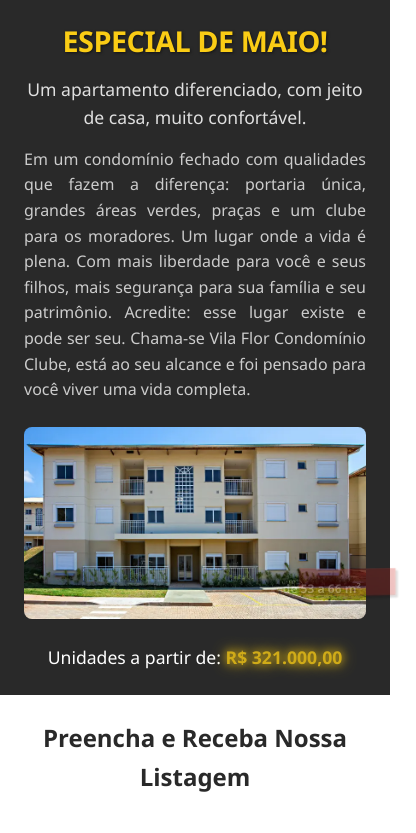
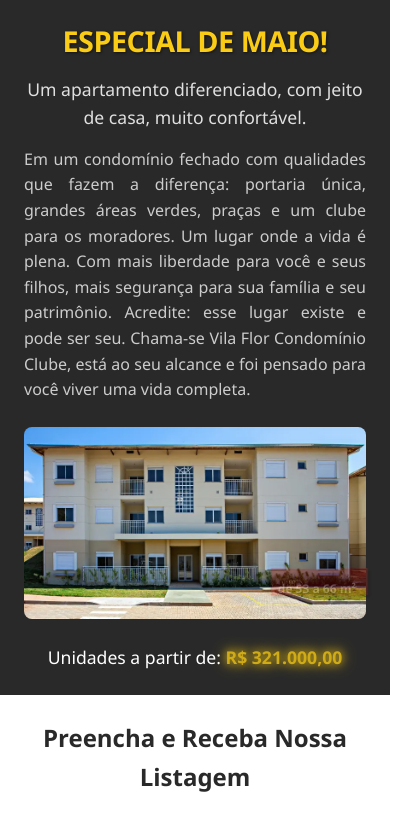
Before and after one commit to guilhermemorientes/campanha-de-maio-final, a plain HTML site: page index.html in a window 390 px wide. Shown: the top 833 px of the page, 416 px wide, since content can reach past the window. Drawn offline with Linux system fonts and the light colour scheme.

Commit message:
Update style.css

```diff
--- a/style.css
+++ b/style.css
@@ -5,8 +5,6 @@
   --light: #fff;
   --text-light: #e0e0e0;
   --text-muted: #cccccc;
-  --whatsapp: #25d366;
-  --whatsapp-hover: #1ebd5c;
   --border-radius: 8px;
   --shadow: 0 4px 12px rgba(0, 0, 0, 0.1);
   --transition: all 0.3s ease;
@@ -23,6 +21,7 @@ body {
   height: 100%;
   font-family: "Segoe UI", Arial, sans-serif;
   line-height: 1.6;
+  overflow-x: hidden;
 }
 
 .container {
@@ -67,7 +66,6 @@ body {
   text-align: center;
 }
 
-
 .hero .sub {
   font-size: 1rem;
   color: var(--text-muted);
@@ -103,7 +101,7 @@ body {
 .tarja-img {
   position: absolute;
   bottom: 20px;
-  right: -20px;
+  right: 0;
   width: 250px;
   max-width: 250px;
   height: auto;
@@ -289,12 +287,12 @@ button:hover {
     width: 135px;
     max-width: 135px;
     bottom: 11px;
-    right: -28px;
+    right: 0;
   }
 
   .tarja-text {
     bottom: 28px;
-    right: 5px;
+    right: 10px;
     font-size: 12px;
   }
 
```
